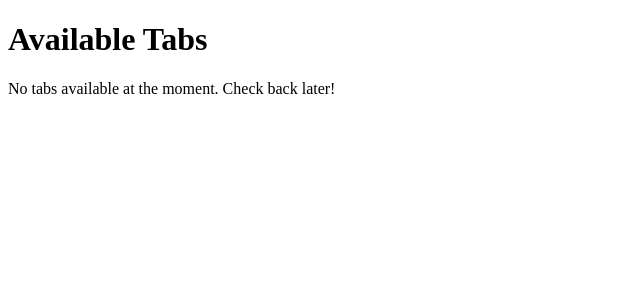
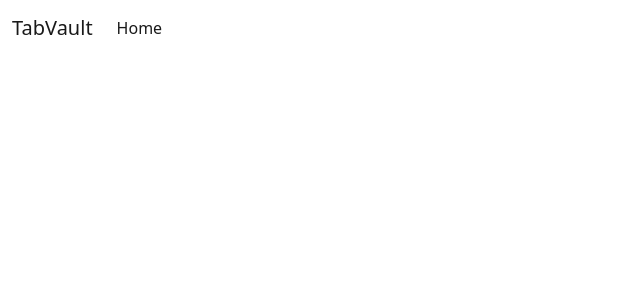
Before and after one commit to Oliver-Tommy/TabVault, a Django app: page / in a window 1280 px wide. Shown: the top 300 px of the page, without its empty margins (0-640 px from the left). Run offline with Django 4.2, Linux system fonts and the light colour scheme; data that the repository does not hold is empty; some libraries are stand-ins or nearby versions.

Commit message:
Add templates

```diff
--- a/tab/templates/tab/tab_list.html
+++ b/tab/templates/tab/tab_list.html
@@ -1,28 +1,68 @@
-<!DOCTYPE html>
-<html lang="en">
+{% extends "base.html" %}
 
-<head>
-    <meta charset="UTF-8">
-    <meta http-equiv="X-UA-Compatible" content="IE=edge">
-    <meta name="viewport" content="width=device-width, initial-scale=1.0">
-    <title>Tab Sharing Platform</title>
-</head>
+{% block content %}
 
-<body>
-    <h1>Available Tabs</h1>
+<!-- index.html content starts here -->
+<div class="container-fluid">
+    <div class="row">
 
-    {% for tab in object_list %}
-    <div style="margin-bottom: 20px; border: 1px solid #ddd; padding: 10px;">
-        <h2>{{ tab.title }}</h2>
-        <p><strong>Artist:</strong> {{ tab.artist }}</p>
-        <p><strong>Genre:</strong> {{ tab.genre }}</p>
-        <p><strong>Difficulty:</strong> {{ tab.difficulty }}</p>
-        <p><strong>Uploaded by:</strong> {{ tab.creator.username }}</p>
-        <p><strong>Views:</strong> {{ tab.views }}</p>
+        <!-- Tab Listings Column -->
+        <div class="col-12 mt-3">
+            <div class="row">
+                {% for tab in tab_list %}
+                <div class="col-md-4">
+                    <div class="card mb-4 shadow-sm">
+                        <div class="card-body">
+                            <h5 class="card-title text-center">{{ tab.title }}</h5>
+                            <p class="text-muted text-center">Artist: {{ tab.artist }}</p>
+                            <p class="text-center">Difficulty: <strong>{{ tab.difficulty }}</strong></p>
+                            <hr />
+                            <p class="text-center text-muted">Uploaded by:
+                                {% comment %} <a href="{% url 'creator_profile' tab.creator.id %}">
+                                    {{ tab.creator.username }}
+                                </a> {% endcomment %}
+                            </p>
+                            <p class="text-center text-muted">Published: {{ tab.created_at|date:"F j, Y" }}</p>
+                            <div class="text-center">
+                                {% comment %} <a href="{% url 'tab_detail' tab.id %}" class="btn btn-primary btn-sm">
+                                    View Tab
+                                </a> {% endcomment %}
+                            </div>
+                        </div>
+                    </div>
+                </div>
+                {% if forloop.counter|divisibleby:3 %}
+            </div>
+            <div class="row">
+                {% endif %}
+                {% endfor %}
+            </div>
+        </div>
     </div>
-    {% empty %}
-    <p>No tabs available at the moment. Check back later!</p>
-    {% endfor %}
-</body>
 
-</html>
+    <!-- Pagination -->
+    {% if is_paginated %}
+    <nav aria-label="Page navigation">
+        <ul class="pagination justify-content-center">
+            {% if page_obj.has_previous %}
+            <li class="page-item">
+                <a href="?page={{ page_obj.previous_page_number }}" class="page-link">&laquo; Previous</a>
+            </li>
+            {% endif %}
+            {% for num in page_obj.paginator.page_range %}
+            <li class="page-item {% if page_obj.number == num %}active{% endif %}">
+                <a href="?page={{ num }}" class="page-link">{{ num }}</a>
+            </li>
+            {% endfor %}
+            {% if page_obj.has_next %}
+            <li class="page-item">
+                <a href="?page={{ page_obj.next_page_number }}" class="page-link">Next &raquo;</a>
+            </li>
+            {% endif %}
+        </ul>
+    </nav>
+    {% endif %}
+</div>
+
+<!-- index.html content ends here -->
+{% endblock %}
--- a/tab/views.py
+++ b/tab/views.py
@@ -6,3 +6,5 @@ from .models import Tab
 
 class TabList(generic.ListView):
     model = Tab
+    template_name = "tab_list.html"
+    paginate_by = 6
--- /dev/null
+++ b/templates/base.html
@@ -0,0 +1,73 @@
+{% url 'home' as home_url %}
+
+<!DOCTYPE html>
+<html class="h-100" lang="en">
+
+<head>
+    <title>TabVault</title>
+    <meta name="viewport" content="width=device-width, initial-scale=1" />
+
+    <!-- Google Fonts CSS -->
+    <link rel="preconnect" href="https://fonts.googleapis.com">
+    <link rel="preconnect" href="https://fonts.gstatic.com" crossorigin>
+    <link href="https://fonts.googleapis.com/css2?family=Merriweather:ital,wght@0,300;0,400;0,700;0,900;1,300;1,400;1,700;1,900&family=Roboto:ital,wght@0,100;0,300;0,400;0,500;0,700;0,900;1,100;1,300;1,400;1,500;1,700;1,900&display=swap" rel="stylesheet">
+
+    <!-- Bootstrap CSS -->
+    <link href="https://cdn.jsdelivr.net/npm/bootstrap@5.0.1/dist/css/bootstrap.min.css" rel="stylesheet"
+        integrity="sha384-+0n0xVW2eSR5OomGNYDnhzAbDsOXxcvSN1TPprVMTNDbiYZCxYbOOl7+AMvyTG2x" crossorigin="anonymous">
+
+    <!-- Custom CSS -->
+    {% comment %} <link rel="stylesheet" href="{% static 'css/styles.css' %}"> {% endcomment %}
+</head>
+
+<body class="d-flex flex-column h-100 main-bg">
+
+    <!-- Navigation -->
+    <nav class="navbar navbar-expand-lg navbar-light bg-white">
+        <div class="container-fluid">
+            <a class="navbar-brand" href="{% url 'home' %}">
+                <span class="brand">Tab<span class="highlight">Vault</span></span>
+            </a>
+            <button class="navbar-toggler" type="button" data-bs-toggle="collapse" data-bs-target="#navbarText"
+                aria-controls="navbarText" aria-expanded="false" aria-label="Toggle navigation">
+                <span class="navbar-toggler-icon"></span>
+            </button>
+            <div class="collapse navbar-collapse" id="navbarText">
+                <ul class="navbar-nav me-auto mb-2 mb-lg-0">
+                    <li class="nav-item">
+                        <a class="nav-link {% if request.path == home_url %}active{% endif %}" aria-current="page"
+                            href="{% url 'home' %}">Home</a>
+                    </li>
+                </ul>
+            </div>
+        </div>
+    </nav>
+
+    <main class="flex-shrink-0 main-bg">
+        {% block content %}
+        <!-- Content Goes Here -->
+        {% endblock content %}
+    </main>
+
+    <!-- Footer -->
+    <footer class="footer mt-auto py-3 dark-bg">
+        <p class="m-0 text-center text-white">Made for Guitar Enthusiasts</p>
+        <p class="m-0 text-center text-white">
+            Follow us:
+            <a href="#" class="text-white ms-2"><i class="fab fa-facebook-square"></i></a>
+            <a href="#" class="text-white ms-2"><i class="fab fa-twitter-square"></i></a>
+            <a href="#" class="text-white ms-2"><i class="fab fa-instagram-square"></i></a>
+            <a href="#" class="text-white ms-2"><i class="fab fa-youtube-square"></i></a>
+        </p>
+    </footer>
+
+    <!-- Font Awesome -->
+    <script src="https://kit.fontawesome.com/0d8c169f78.js" crossorigin="anonymous"></script>
+
+    <!-- Bootstrap JS -->
+    <script src="https://cdn.jsdelivr.net/npm/bootstrap@5.0.1/dist/js/bootstrap.bundle.min.js"
+        integrity="sha384-gtEjrD/SeCtmISkJkNUaaKMoLD0//ElJ19smozuHV6z3Iehds+3Ulb9Bn9Plx0x4" crossorigin="anonymous">
+    </script>
+</body>
+
+</html>
```
Also changed, not shown: templates/index.html (deleted, +0 -17 lines).
